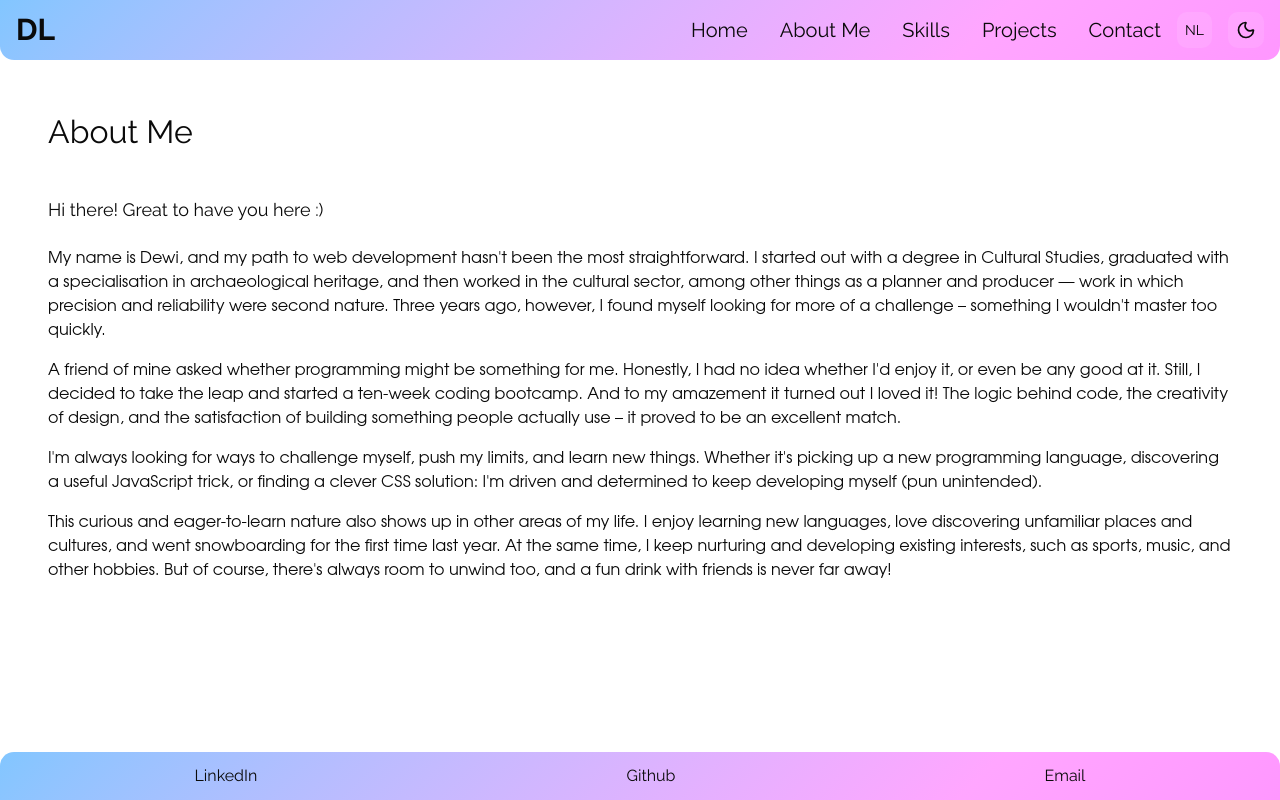
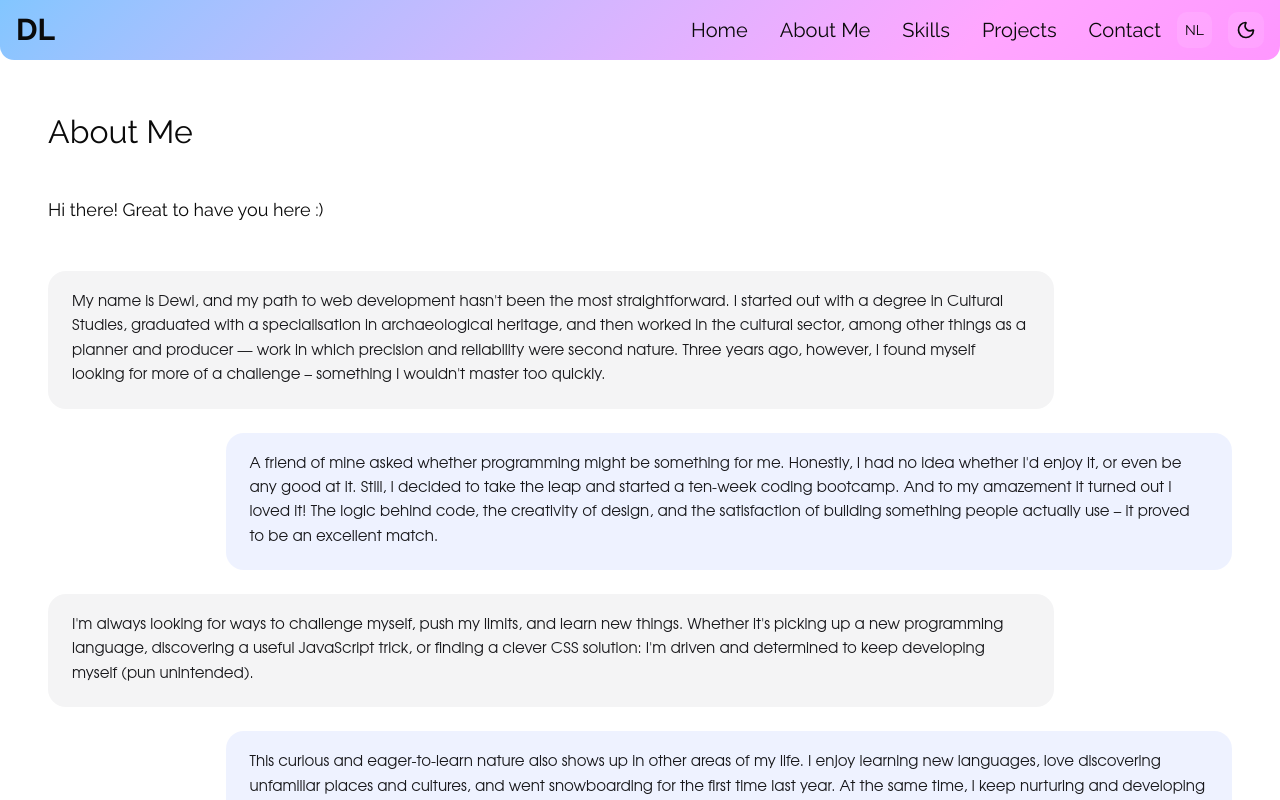
Before and after one commit to DewiLouhenapessy/portfolio-website-frontend, a Next.js app: page /about in a window 1280 px wide. Shown: the top 800 px of the page. Built offline with nearby package versions, Linux system fonts and the light colour scheme.

Commit message:
add revealcard to about page

```diff
--- a/app/about/page.tsx
+++ b/app/about/page.tsx
@@ -1,6 +1,7 @@
 "use client";
 
 import { useLanguage } from "@/components/LanguageProvider";
+import { RevealCard } from "@/components/RevealCard";
 import { pageContent } from "@/lib/i18n";
 
 export default function About() {
@@ -12,9 +13,12 @@ export default function About() {
 			<h1>{content.heading[locale]}</h1>
 			<h2>{content.subheading[locale]}</h2>
 			{content.paragraphs[locale].map((paragraph, index) => (
-				<p className="mb-4" key={index}>
-					{paragraph}
-				</p>
+				<RevealCard
+					text={paragraph}
+					direction={
+						index === 0 || Number.isInteger(index / 2) ? "left" : "right"
+					}
+				/>
 			))}
 		</div>
 	);
```
